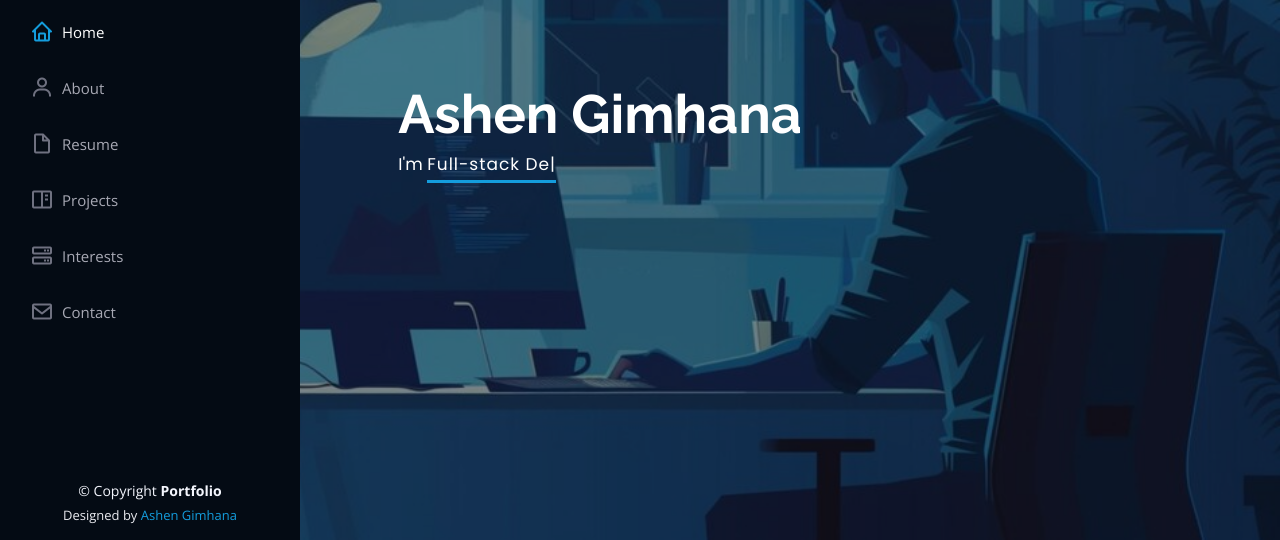
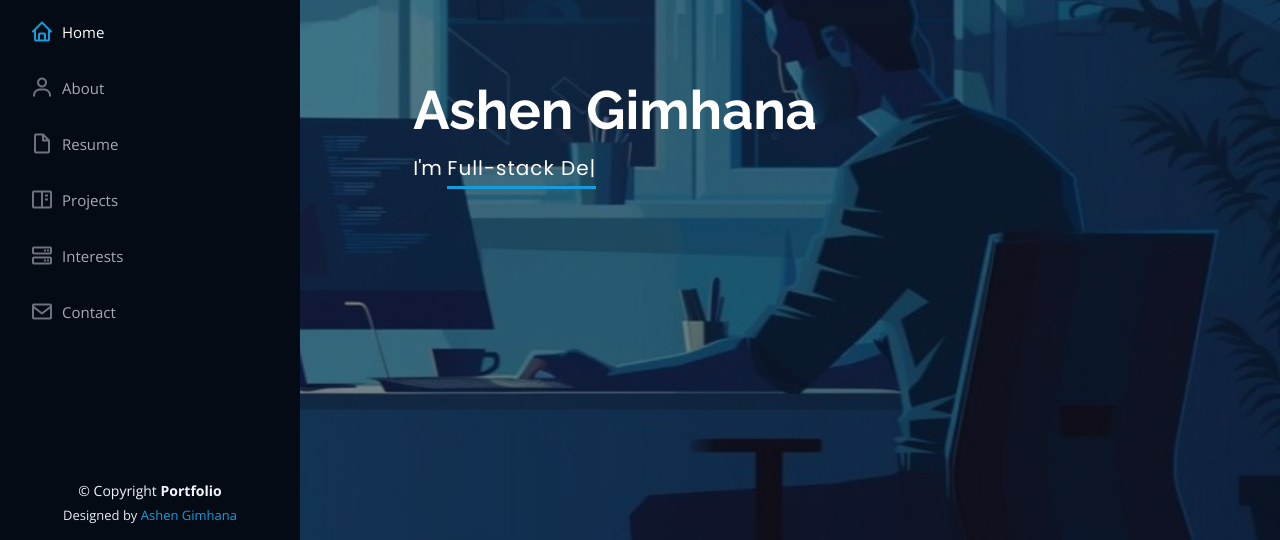
Before and after one commit to Ashen1919/Ashen-Gimhana, a plain HTML site: page index.html in a window 1280 px wide. Shown: the part 260-800 px from the top of the page. Drawn offline with nearby package versions, Linux system fonts and the light colour scheme.

Commit message:
Update style.css

```diff
--- a/assets/css/style.css
+++ b/assets/css/style.css
@@ -298,7 +298,7 @@ h6 {
 #hero {
   width: 100%;
   height: 100vh;
-  background: url("../img/profile.jpg") top center;
+  background: url("../img/profile4.jpg") top center;
   background-size: cover;
 
   margin-bottom: 30px;
@@ -327,7 +327,7 @@ h6 {
 }
 
 #hero h1 {
-  margin: 0 80px 10px 0;
+  margin: 0 50px 15px 0;
   font-size: 54px;
   font-weight: 700;
   line-height: 56px;
@@ -337,7 +337,7 @@ h6 {
 #hero p {
   color: #fff;
 
-  font-size: 17px;
+  font-size: 20px;
   font-family: "Poppins", sans-serif;
 }
 
```
